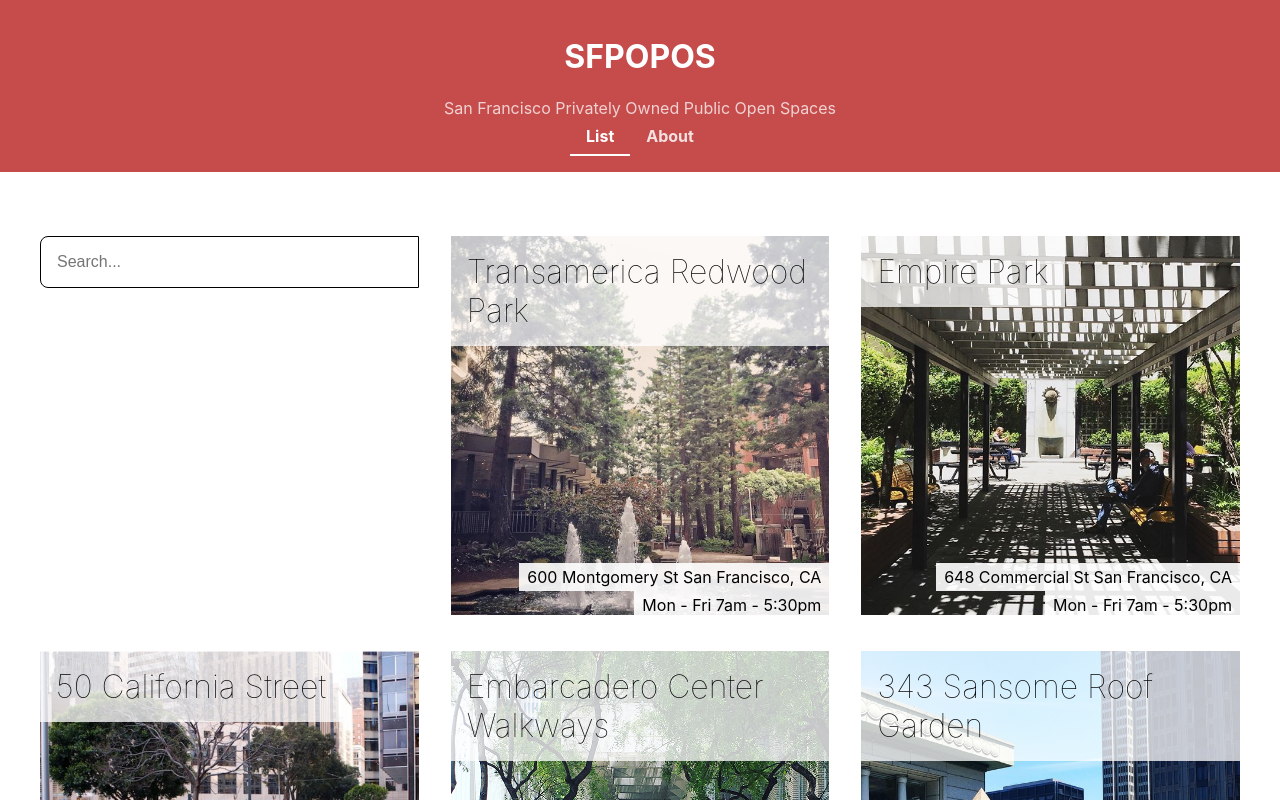
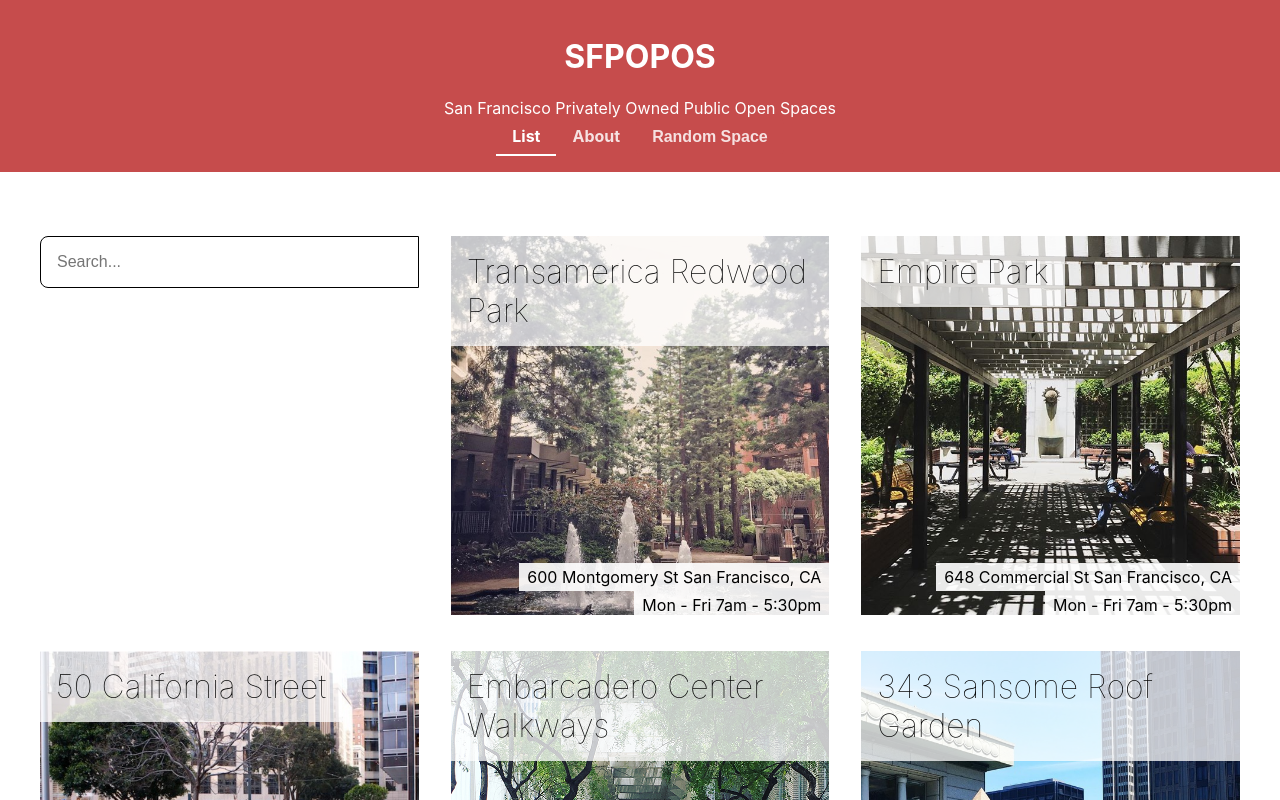
Before and after one commit to jf-759/React-Fundamentals-Tutorial, a React (Create React App) app: page /#/ in a window 1280 px wide. Shown: the top 800 px of the page. Built offline with nearby package versions, Linux system fonts and the light colour scheme.

Commit message:
completed Random Space

```diff
--- /dev/null
+++ b/src/components/RandomSpace/RandomSpace.css
@@ -0,0 +1,14 @@
+.RandomSpace {
+    display: inline-block;
+    padding: 0.5em 1em;
+    color: rgba(255, 255, 255, 0.835);
+    font-weight: bold;
+    text-decoration: none;
+    background-color: #c64c4c;
+    border: none;
+    text-align: center;
+    border-radius: 4px;
+    transition: background-color 0.3s, color 0.3s;
+    font-weight: bold;
+    font-size: 16px;
+  }
--- /dev/null
+++ b/src/components/RandomSpace/RandomSpace.js
@@ -0,0 +1,19 @@
+import { useNavigate } from 'react-router-dom'
+import './RandomSpace.css';
+import data from '../../sfpopos-data.json'
+import './RandomSpace.css'
+
+function RandomSpace() {
+  const navigate = useNavigate()
+  return (
+    <button
+      className="RandomSpace"
+      onClick={(e) => {
+        const id = Math.floor(Math.random() * data.length)
+        navigate(`/details/${id}`)
+      }}
+    > Random Space</button>
+  )
+}
+
+export default RandomSpace;
--- a/src/components/Title/Title.css
+++ b/src/components/Title/Title.css
@@ -15,7 +15,7 @@
 
 .Title-Subtitle {
     display: block;
-    color: rgba(255, 255, 255, 0.75);
+    color:ç;
 }
 
 .Title a {
--- a/src/components/Title/Title.js
+++ b/src/components/Title/Title.js
@@ -1,6 +1,7 @@
-import { NavLink } from 'react-router-dom'
-import React from 'react'
+import { NavLink } from 'react-router-dom';
+import React from 'react';
 import './Title.css';
+import RandomSpace from '../RandomSpace/RandomSpace';
 
 function Title() {
     return (
@@ -16,6 +17,7 @@
                 <NavLink
                 className={({ isActive }) => isActive ? "nav-link-active" : "nav-link" }
                 to="/about">About</NavLink>
+                <RandomSpace />
             </div>
 
         </header>
```
